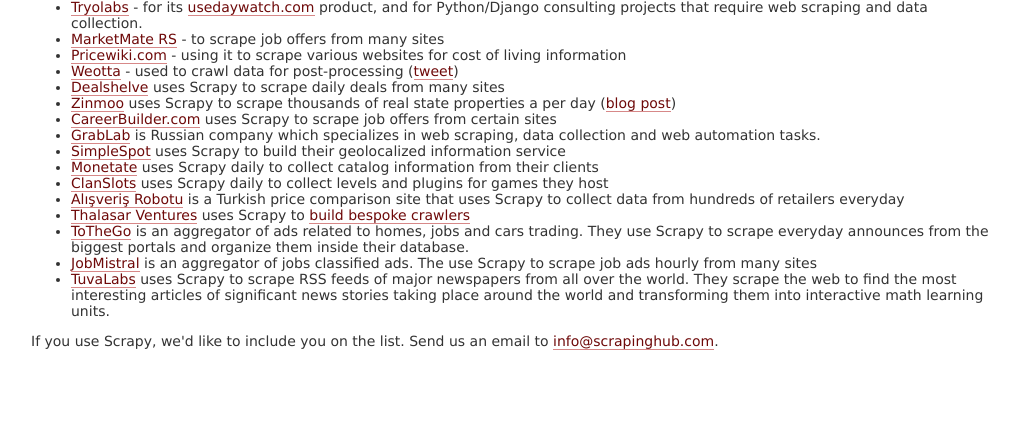
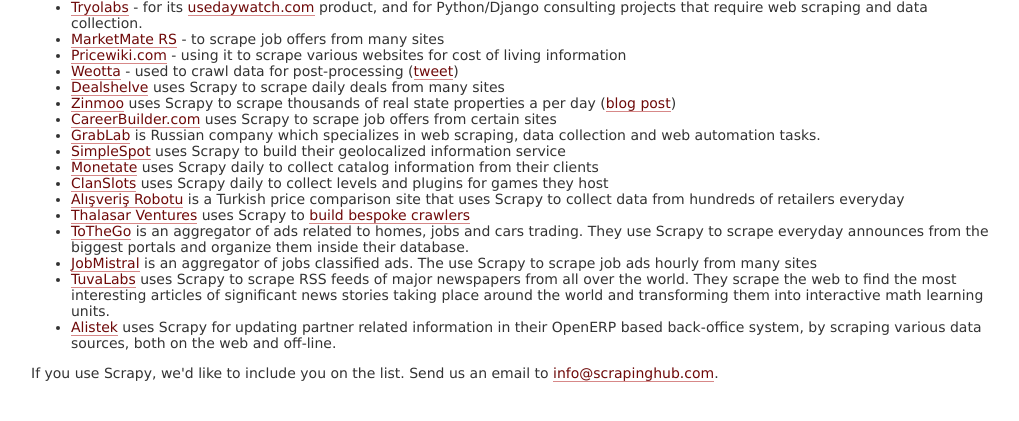
Before and after one commit to scrapy/scrapy.org, a Django app: template templates/pages/companies.html in a window 1280 px wide. Shown: the part 359-780 px from the top of the page, without its empty margins (129-1148 px from the left). Run offline with Django 3.2, Linux system fonts and the light colour scheme; the template is opened without the code that fills it, so the values that code supplies are empty.

Commit message:
added Alistek to companies page

```diff
--- a/templates/pages/companies.html
+++ b/templates/pages/companies.html
@@ -36,6 +36,7 @@
 <li><a href="http://www.tothego.com/">ToTheGo</a> is an aggregator of ads related to homes, jobs and cars trading. They use Scrapy to scrape everyday announces from the biggest portals and organize them inside their database.</li>
 <li><a href="http://jobmistral.com/">JobMistral</a> is an aggregator of jobs classified ads. The use Scrapy to scrape job ads hourly from many sites</li>
 <li><a href="http://www.tuvalabs.com/">TuvaLabs</a> uses Scrapy to scrape RSS feeds of major newspapers from all over the world. They scrape the web to find the most interesting articles of significant news stories taking place around the world and transforming them into interactive math learning units.</li>
+<li><a href="http://www.alistek.com/">Alistek</a> uses Scrapy for updating partner related information in their OpenERP based back-office system, by scraping various data sources, both on the web and off-line.</a></li>
 </ul>
 
 <p>If you use Scrapy, we'd like to include you on the list. Send us an email to <a href="mailto:info@scrapinghub.com">info@scrapinghub.com</a>.</p>
```
